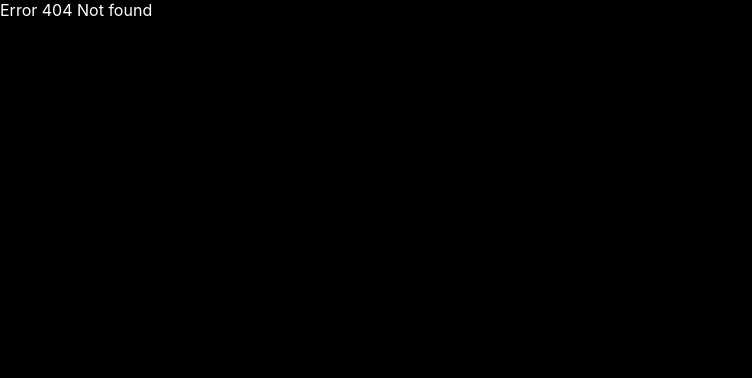
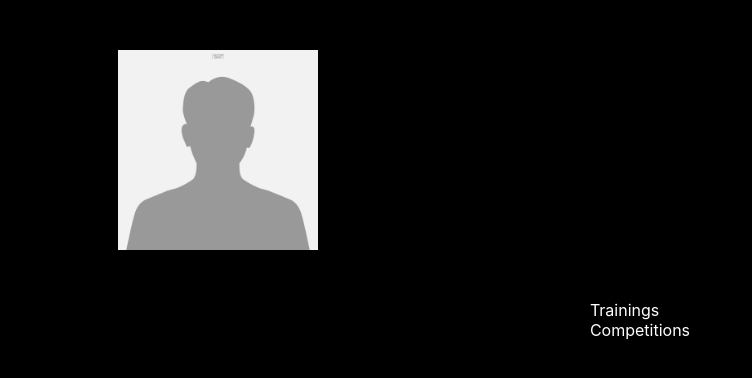
Before and after one commit to MiroslavKurtev/Secret, a React (Create React App) app: page /profile in a window 1280 px wide. Before the commit this address had no page. Shown: the top 378 px of the page, without its empty margins (0-752 px from the left). Built offline with nearby package versions, Linux system fonts and the light colour scheme.

Commit message:
add profile page

```diff
--- a/src/App.jsx
+++ b/src/App.jsx
@@ -3,25 +3,17 @@ import Register from './views/Register/Register';
 import { createBrowserRouter, RouterProvider } from 'react-router-dom';
 
 import './App.css';
+import Profile from './views/Profile/Profile';
 
 const router = createBrowserRouter([
   {
     path: '/',
     element: <div>Hello world!</div>,
-
-    // with this data loaded before rendering
-    // loader: async ({ request, params }) => {
-    //   return fetch(`/fake/api/teams/${params.teamId}.json`, {
-    //     signal: request.signal,
-    //   });
-    // },
-
-    // performing this mutation when data is submitted to it
-    // action: async ({ request }) => {
-    //   return updateFakeTeam(await request.formData());
-    // },
-
-    // and renders this element in case something went wrong
+    errorElement: <div>Error 404 Not found</div>,
+  },
+  {
+    path: '/profile',
+    element: <Profile />,
     errorElement: <div>Error 404 Not found</div>,
   },
 ]);
--- /dev/null
+++ b/src/views/Profile/Profile.css
@@ -0,0 +1,40 @@
+.profile-container {
+  display: flex;
+  justify-content: center;
+  align-items: center;
+  flex-direction: column;
+}
+.profile-container .profile-information {
+  display: flex;
+  justify-content: center;
+  align-items: center;
+  flex-direction: row;
+  margin: 50px;
+}
+
+.profile-container .profile-information {
+  width: 100%;
+  display: flex;
+  justify-content: center;
+  align-items: center;
+}
+.profile-container .profile-information .img-container {
+  width: 33%;
+  display: flex;
+  justify-content: center;
+  align-items: center;
+}
+
+.profile-container .profile-information .img-container img {
+  width: 200px;
+  height: 200px;
+}
+
+.profile-container .profile-information .information-container {
+  width: 66%;
+  display: flex;
+  justify-content: center;
+  align-items: center;
+  flex-direction: column;
+  gap: 10px;
+}
--- /dev/null
+++ b/src/views/Profile/Profile.jsx
@@ -0,0 +1,23 @@
+import React from 'react';
+import './Profile.css';
+
+const Profile = () => {
+  return (
+    <div className='profile-container'>
+      <div className='profile-information'>
+        <div className='img-container'>
+          <img src={process.env.PUBLIC_URL + 'default_profile.jpg'} alt='' />
+        </div>
+        <div className='information-container'>
+          <div></div>
+        </div>
+      </div>
+      <div className='profile-stats'>
+        <div className='profile-trainings'>Trainings</div>
+        <div className='profile-competitions'>Competitions</div>
+      </div>
+    </div>
+  );
+};
+
+export default Profile;
```
Also changed, not shown: src/views/Profile/bin.js (added, +14 -0 lines), public/default_profile.jpg (added), 1 other file (tests, documents, lock files or other folders).
